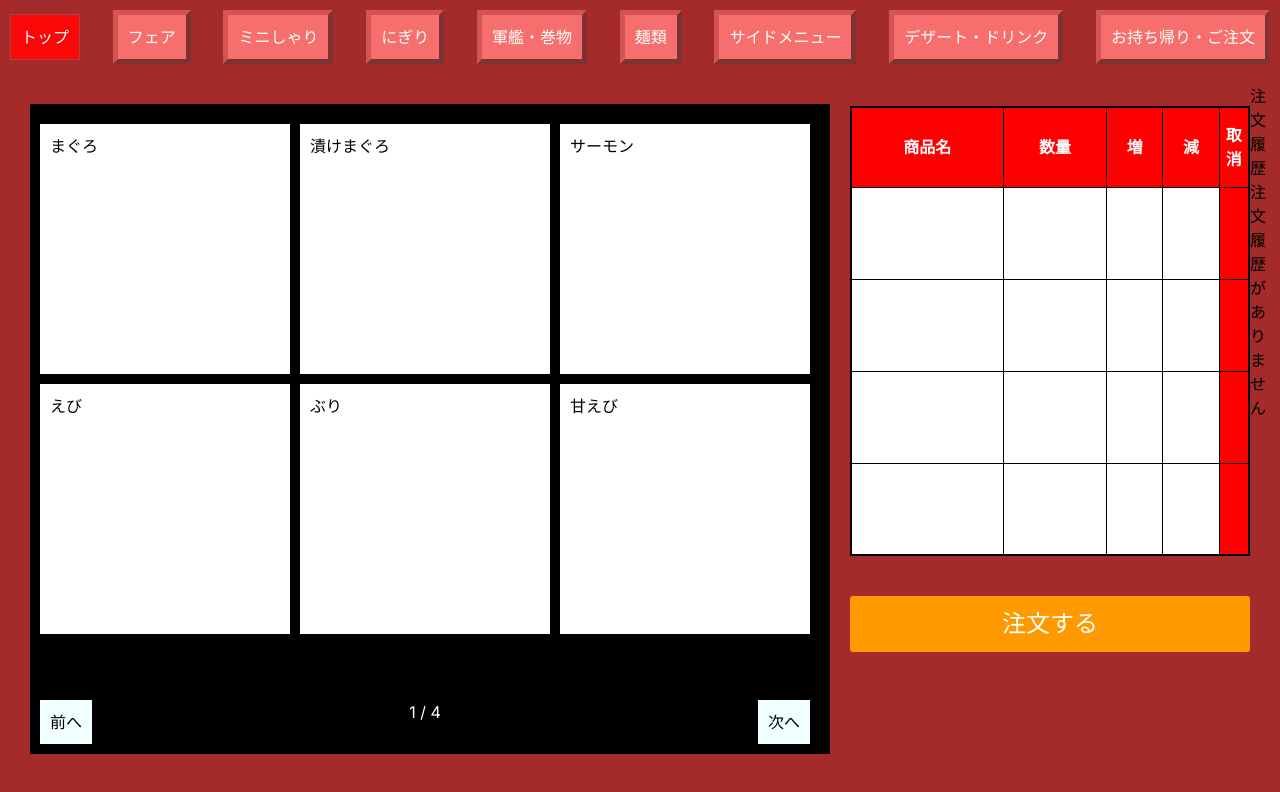
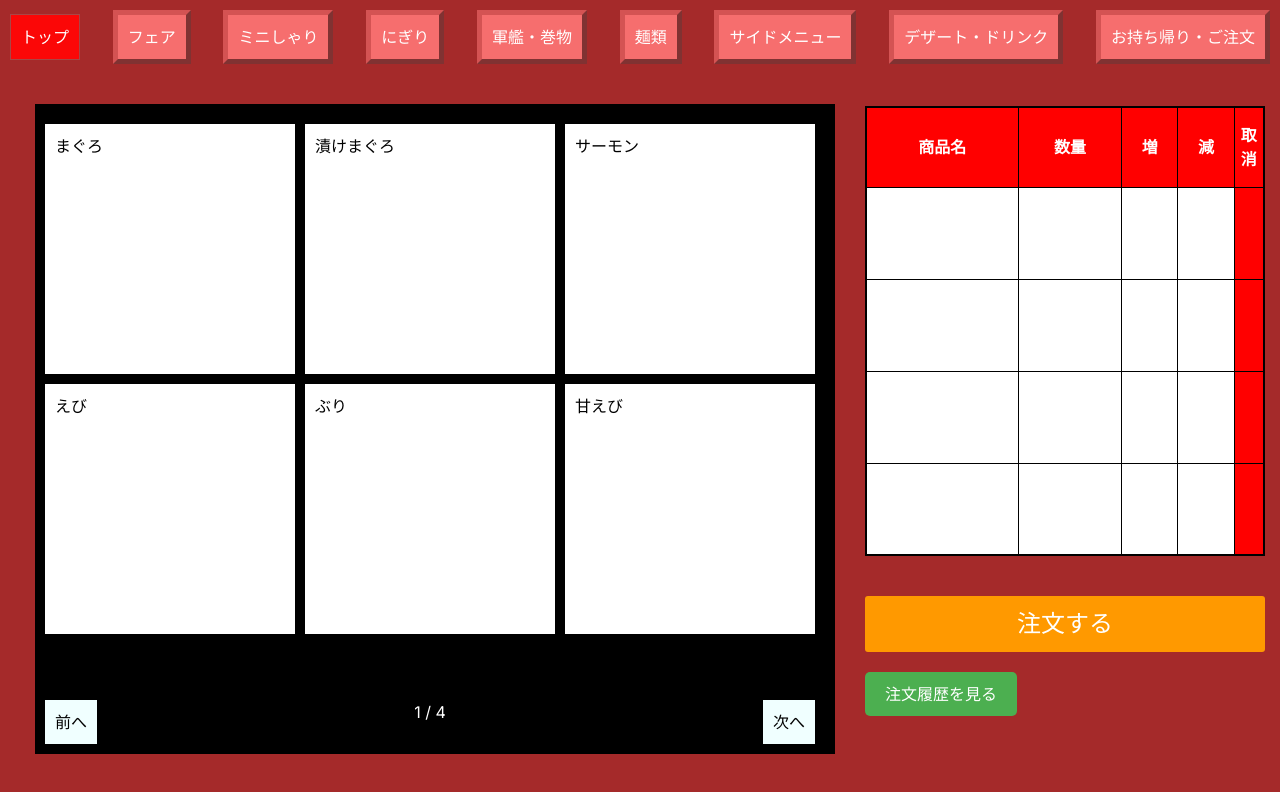
Before and after one commit to VerdantVermilion/gasto, a Next.js app: page /order in a window 1280 px wide. Shown: the top 792 px of the page. Built offline with nearby package versions, Linux system fonts and the light colour scheme.

Commit message:
注文履歴機能の追加

```diff
--- /dev/null
+++ b/app/history/page.tsx
@@ -0,0 +1,38 @@
+"use client";
+
+import React, { useEffect, useState } from "react";
+
+const History = () => {
+  const [orderHistory, setOrderHistory] = useState<string[][]>([]);
+
+  useEffect(() => {
+    const storedHistory = localStorage.getItem("orderHistory");
+    if (storedHistory) {
+      setOrderHistory(JSON.parse(storedHistory));
+    }
+  }, []);
+
+  return (
+    <div>
+      <h1>注文履歴</h1>
+      {orderHistory.length > 0 ? (
+        <ul>
+          {orderHistory.map((order, index) => (
+            <li key={index}>
+              <h2>注文 {index + 1}</h2>
+              <ul>
+                {order.map((item, itemIndex) => (
+                  <li key={itemIndex}>{item}</li>
+                ))}
+              </ul>
+            </li>
+          ))}
+        </ul>
+      ) : (
+        <p>注文履歴がありません。</p>
+      )}
+    </div>
+  );
+};
+
+export default History;
--- a/app/order/Order.module.css
+++ b/app/order/Order.module.css
@@ -14,3 +14,20 @@
   display: flex;
   justify-content: space-around;
 }
+
+.submit_button {
+  margin-bottom: 20px; /* 下にスペースを確保 */
+}
+
+.history_button {
+  padding: 10px 20px;
+  background-color: #4caf50;
+  color: white;
+  border: none;
+  border-radius: 5px;
+  cursor: pointer;
+}
+
+.history_button:hover {
+  background-color: #45a049;
+}
--- a/app/order/components/orderHistory/OrderHistory.tsx
+++ b/app/order/components/orderHistory/OrderHistory.tsx
@@ -1,12 +1,11 @@
-"use client";
-
+// components/orderHistory/OrderHistory.tsx
 import React from "react";
 
 interface OrderHistoryProps {
-  history: string[][];
+  history?: string[][]; // historyをオプショナルに変更
 }
 
-const OrderHistory: React.FC<OrderHistoryProps> = ({ history }) => {
+const OrderHistory: React.FC<OrderHistoryProps> = ({ history = [] }) => {
   return (
     <div>
       <h2>注文履歴</h2>
--- a/app/order/page.tsx
+++ b/app/order/page.tsx
@@ -7,6 +7,7 @@ import NigiriButton from "./components/nigiriButton/NigiriButton";
 import TemporaryTable from "./components/temporaryTable/TemporaryTable";
 import SubmitButton from "./components/submitButton/SubmitButton";
 import OrderHistory from "./components/orderHistory/OrderHistory";
+import Link from 'next/link';
 
 const Order = () => {
   const MAX_ORDERS = 4;
@@ -53,9 +54,13 @@ const Order = () => {
         />
         <div>
           <TemporaryTable items={items} onRemoveItem={removeItem} />
-          <SubmitButton onSubmit={handleSubmit} />
+          <div className={styled.submit_button}>
+            <SubmitButton onSubmit={handleSubmit} />
+          </div>
+          <Link href="/history">
+            <button className={styled.history_button}>注文履歴を見る</button>
+          </Link>
         </div>
-        <OrderHistory history={orderHistory} />
       </div>
     </div>
   );
```
